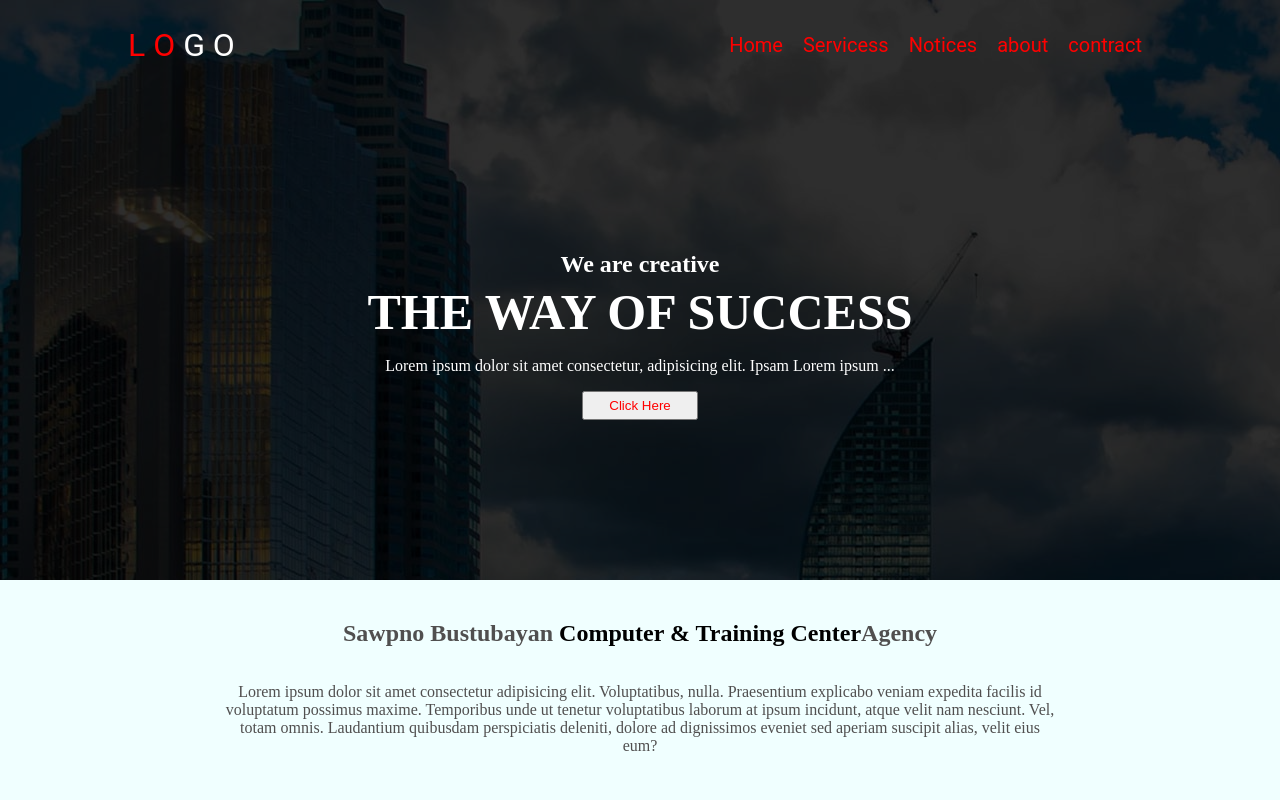
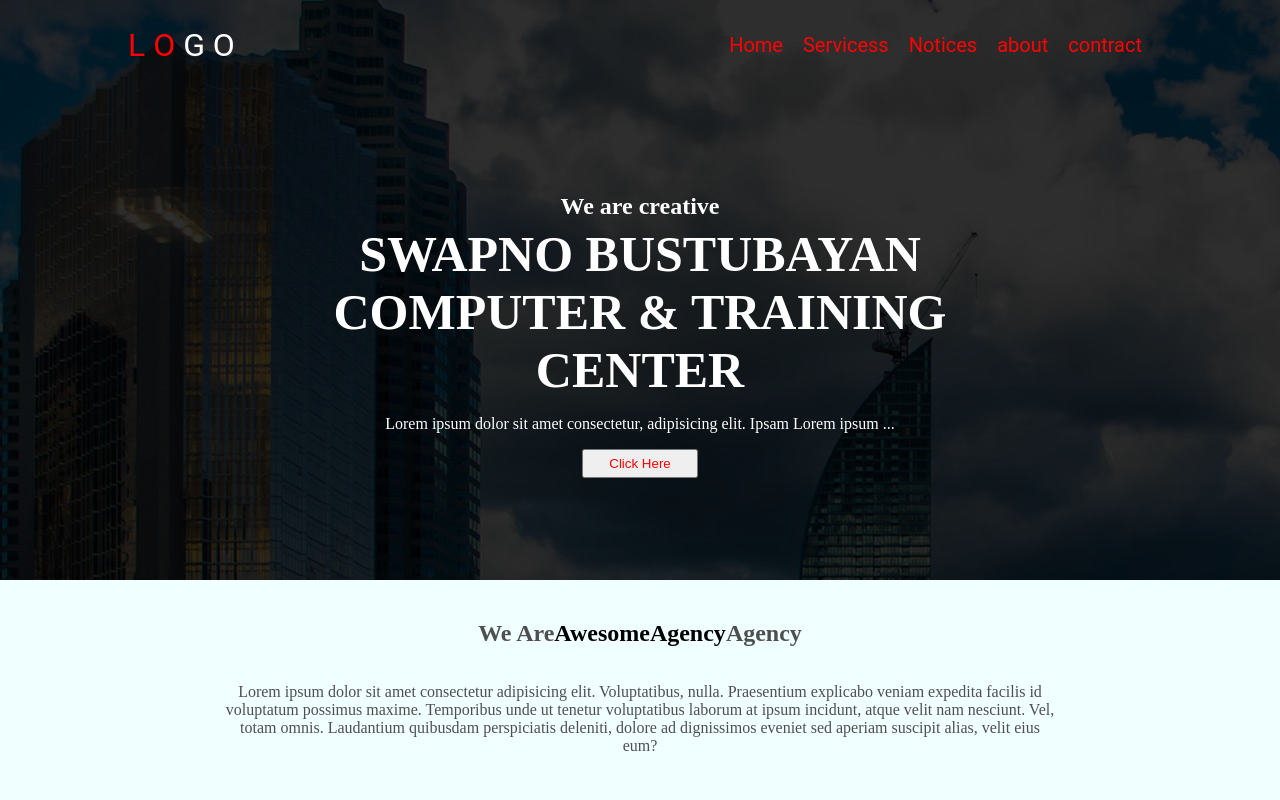
Before and after one commit to 1hafijul/sbc2020, a plain HTML site: page index.html in a window 1280 px wide. Shown: the top 800 px of the page. Drawn offline with Linux system fonts and the light colour scheme.

Commit message:
Update index.html

```diff
--- a/index.html
+++ b/index.html
@@ -34,7 +34,7 @@
             </div>
             <div class="hd-containt">
                 <h2>We are creative </h2>
-                <h1>The way of success</h1>
+                <h1>Swapno Bustubayan Computer & Training Center</h1>
                 <p>Lorem ipsum dolor sit amet consectetur, adipisicing elit. Ipsam Lorem ipsum ...</p>
                 <button class="cli_btn">Click Here</button>
             </div>
@@ -42,7 +42,7 @@
     </header>
     <div class="contrain-section">
         <div class="contrain-up">
-            <h2>Sawpno Bustubayan <font color="black" font-style="blod">Computer & Training Center</font>Agency</h2>
+            <h2>We Are<font color="black" font-style="blod">AwesomeAgency</font>Agency</h2>
             <p>Lorem ipsum dolor sit amet consectetur adipisicing elit. Voluptatibus, nulla. Praesentium explicabo
                 veniam expedita facilis id voluptatum possimus maxime. Temporibus unde ut tenetur voluptatibus laborum
                 at ipsum incidunt, atque velit nam nesciunt. Vel, totam omnis. Laudantium quibusdam perspiciatis
```
